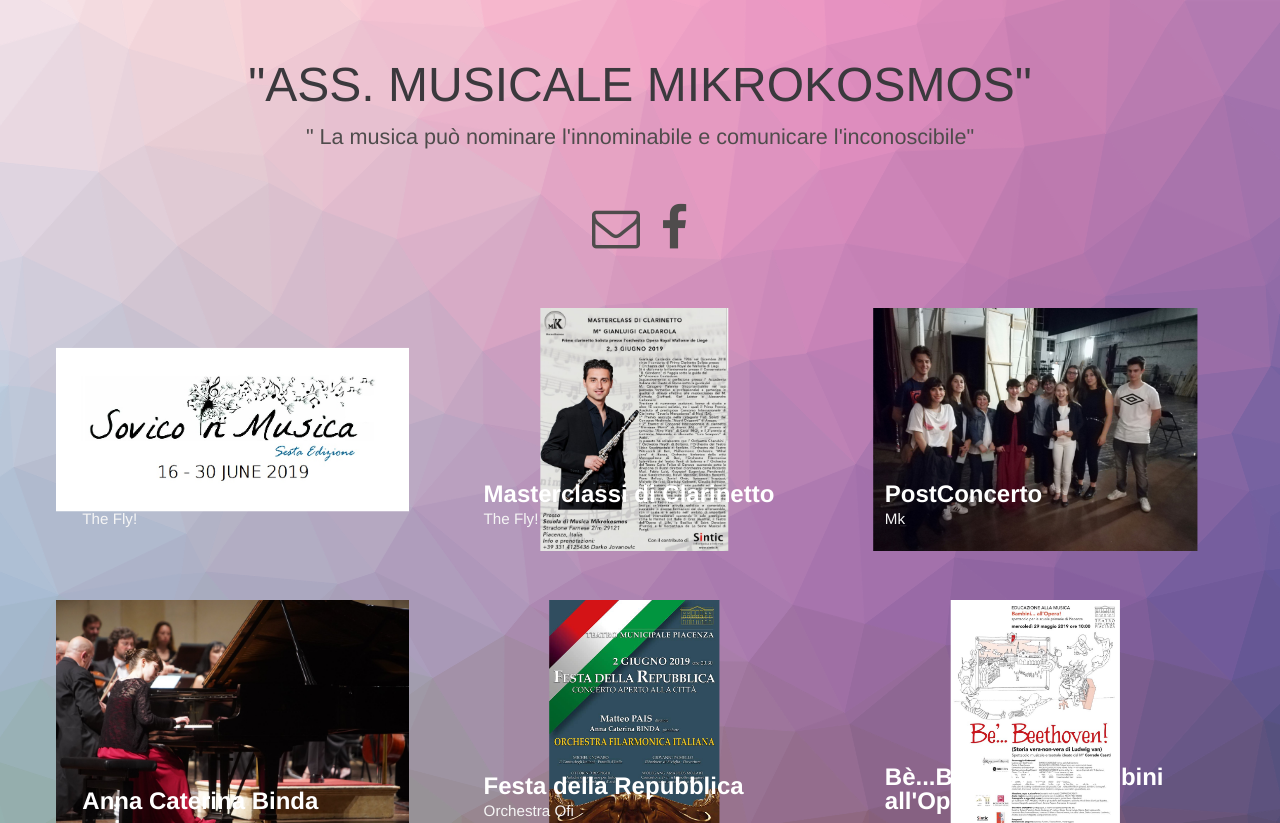
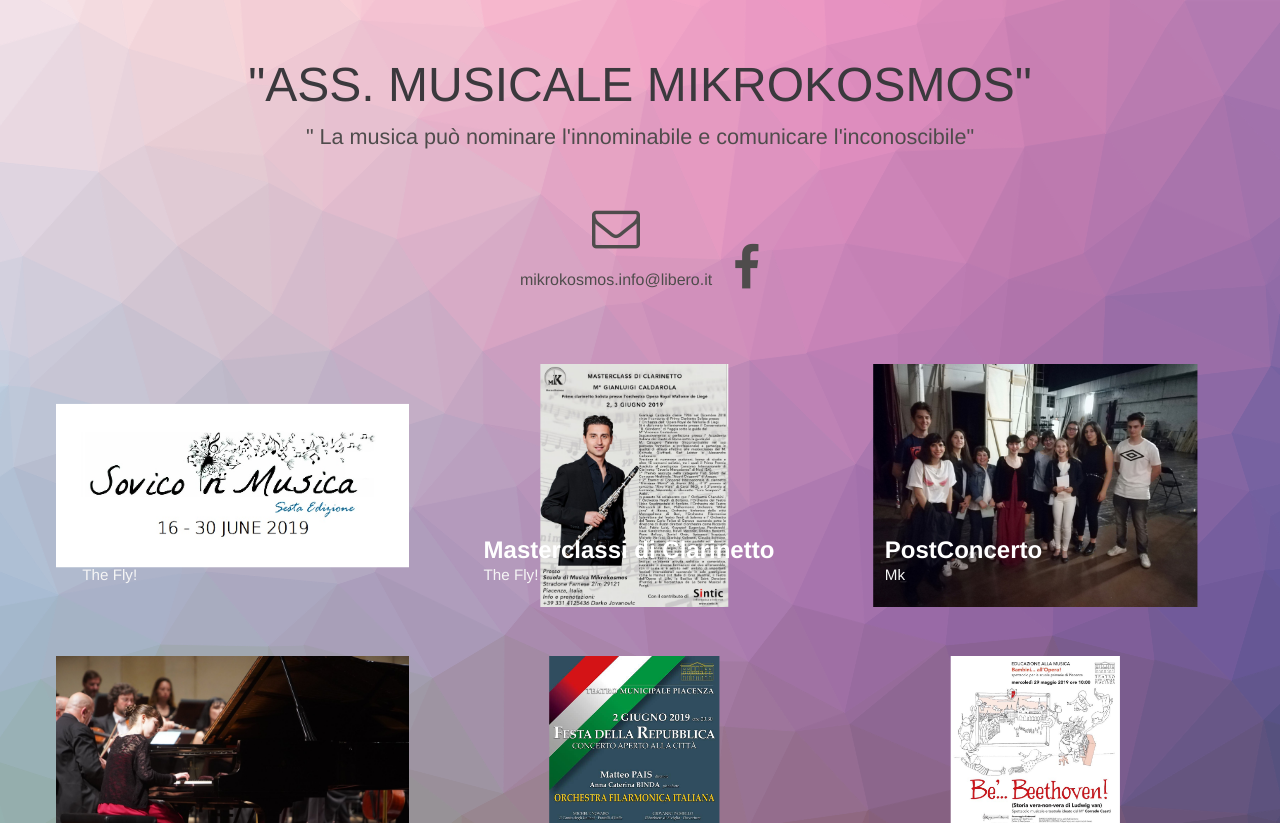
Before and after one commit to katia87comp/katia87comp.github.io, a Jekyll site: the page built from index.html, in a window 1280 px wide, cut to the strip 0-823 px from the top of the page. Built offline with Jekyll 4.4.1, drawn with Linux system fonts in a browser that asks for light colours; grey boxes are pictures that could not be loaded.

Commit message:
mail update

```diff
--- a/index.html
+++ b/index.html
@@ -30,10 +30,29 @@ layout: compress
       <!-- QUI CAMBIO IL TITOLO -->
         <h1> "ASS. MUSICALE MIKROKOSMOS"<span> " La musica può nominare l'innominabile e comunicare l'inconoscibile"</span></h1>
         <nav class="links">
-            <a href="<a href="mailto:mikrokosmo.info@libero.it"><i class="fa fa-envelope-o fa-3x"></i></a>
+
+
+            <!--<a href="<a href="mailto:mikrokosmos.info@libero.it"><i class="fa fa-envelope-o fa-3x"></i></a> -->
+
+            <a href="mailto:mikrokosmos.info@libero.it">
+                        <i class="fa fa-envelope-o fa-3x wow bounceIn" data-wow-delay=".1s" style="visibility: visible; animation-delay: 0.1s; animation-name: bounceIn;"></i>
+                            <p>mikrokosmos.info@libero.it</p>
+                        </a>
+
+
           <!--  <a href="#"><i class="fa fa-instagram fa-3x"></i></a> -->
             <a href="https://www.facebook.com/Scuola-di-Musica-Mikrokosmos-452192411973695/"><i class="fa fa-facebook fa-3x"></i></a>
         </nav>
+
+
+<!--
+<a href="mailto:veronica.solinas@libero.it">
+            <i class="fa fa-envelope-o fa-3x wow bounceIn" data-wow-delay=".1s" style="visibility: visible; animation-delay: 0.1s; animation-name: bounceIn;"></i>
+                <p>veronica.solinas@libero.it</p>
+            </a>
+
+-->
+
     </header>
     <div class="content">
         <!-- trianglify pattern container -->
```
